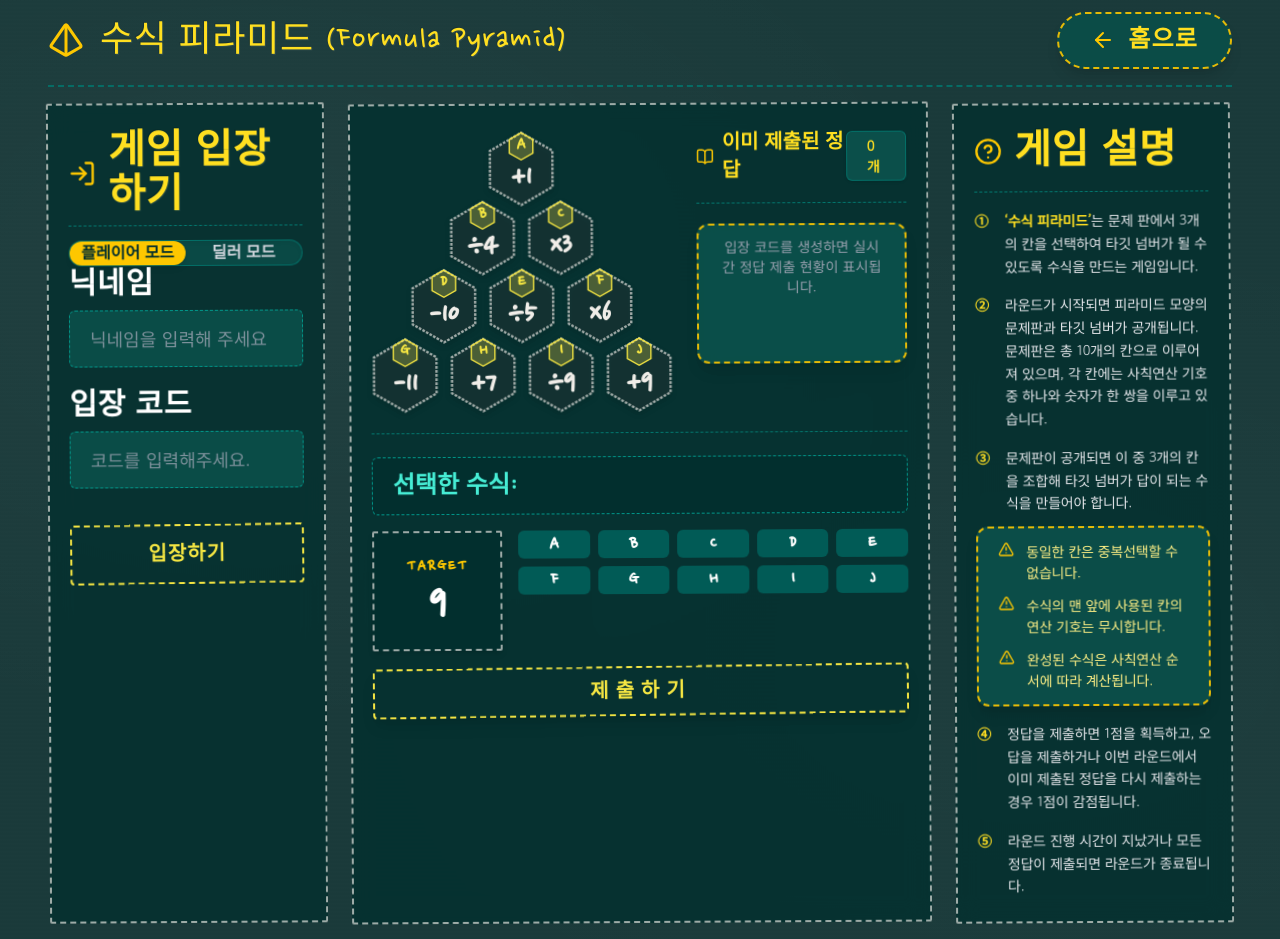
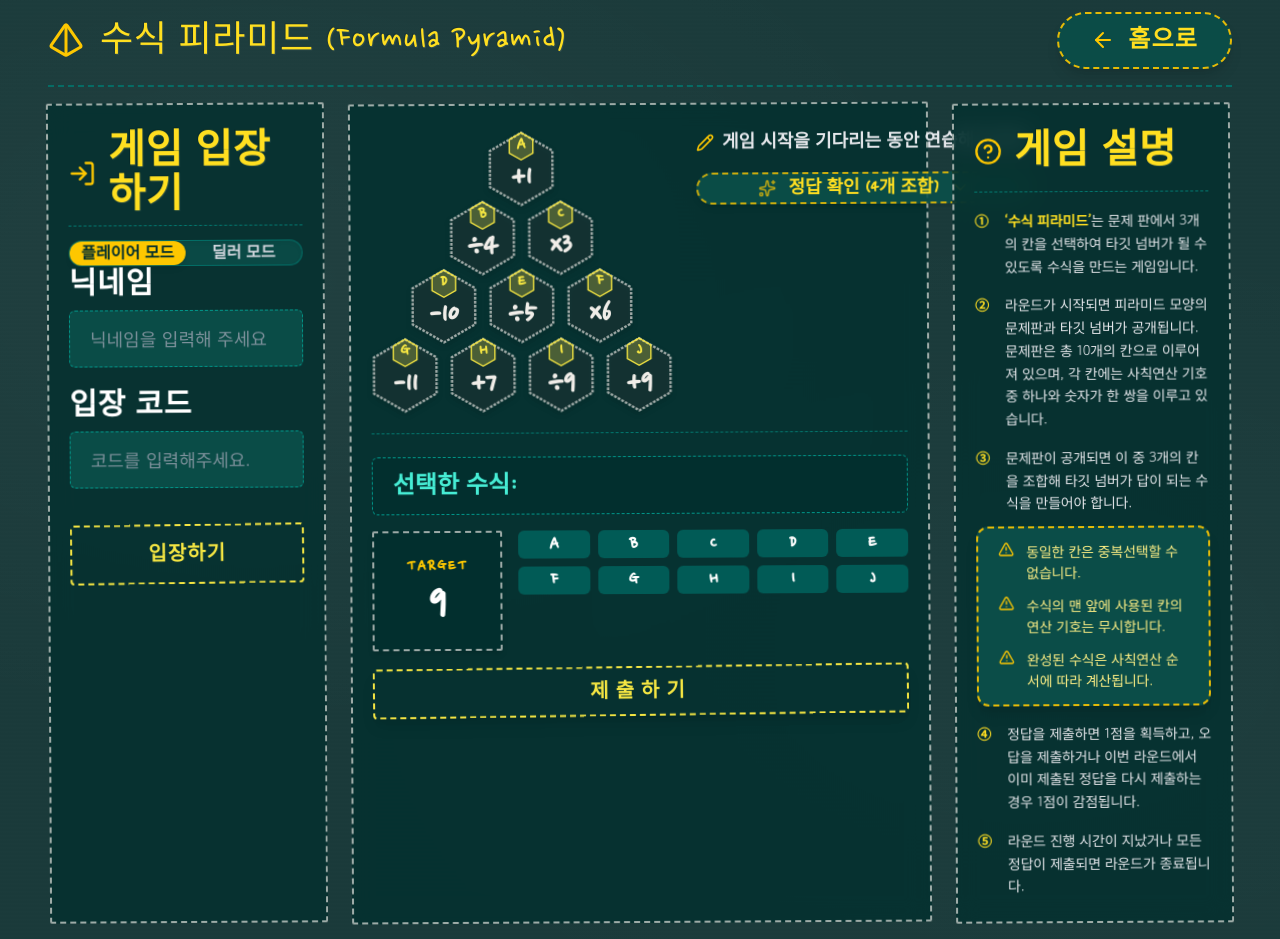
Before and after one commit to rlawlsdnjs78-infinity/infinitymath, a Next.js app: page /formula-pyramid in a window 1280 px wide. Built offline with nearby package versions, Linux system fonts and the light colour scheme.

Commit message:
fix: restore player mode practice UI with example answer dropdown and formula submission fields in Middle Box

```diff
--- a/src/app/formula-pyramid/page.tsx
+++ b/src/app/formula-pyramid/page.tsx
@@ -996,7 +996,88 @@ export default function FormulaPyramidPage() {
               </div>
             )}
 
-            {/* 대칭 수식 피라미드 보드 & 이미 제출된 정답 모니터 & 실시간 점수판 */}
+            {/* 대칭 수식 피라미드 보드 및 우측 모니터 영역 */}
+            {mode === "player" && !inGameRoom ? (
+              /* 플레이어 모드 대기/연습용 상단: 피라미드 + 연습 문구 & 정답 확인 버튼 */
+              <div className="flex flex-col xl:flex-row items-center xl:items-start justify-between gap-6 mb-1">
+                {/* 피라미드 보드 */}
+                <div className="flex flex-col items-center justify-center flex-shrink-0 py-2 mx-auto xl:mx-0">
+                  {PYRAMID_DATA.map((row, rowIndex) => (
+                    <div
+                      key={rowIndex}
+                      className="flex justify-center gap-2 sm:gap-2.5"
+                      style={{ marginTop: rowIndex === 0 ? "0px" : "-10px" }}
+                    >
+                      {row.map((node) => (
+                        <HexagonCell
+                          key={node.id}
+                          node={node}
+                          isSelected={selectedNodes.includes(node.id)}
+                        />
+                      ))}
+                    </div>
+                  ))}
+                </div>
+
+                {/* 우측: 연습 설명글 & 정답확인 버튼 & absolute 펼침 창 */}
+                <div className="relative flex-1 w-full flex flex-col items-center xl:items-stretch gap-4">
+                  <div
+                    className="flex items-center gap-2 text-xs sm:text-sm md:text-base xl:text-lg text-gray-200 font-semibold justify-center xl:justify-start whitespace-nowrap"
+                    style={{ fontFamily: "var(--font-chalk)", wordBreak: "keep-all" }}
+                  >
+                    <Pencil size={18} className="text-yellow-400 flex-shrink-0" />
+                    <span className="whitespace-nowrap">게임 시작을 기다리는 동안 연습해 보세요.</span>
+                  </div>
+
+                  {/* '정답 확인' 버튼 */}
+                  <button
+                    type="button"
+                    onClick={() => setShowSolutions(!showSolutions)}
+                    className="w-full flex items-center justify-center gap-3 px-5 py-3 rounded-full bg-teal-900/90 hover:bg-teal-800 border-2 border-dashed border-yellow-400/80 text-yellow-300 text-base sm:text-lg font-bold transition-all cursor-pointer shadow-md text-center"
+                    style={{ fontFamily: "var(--font-chalk)" }}
+                  >
+                    <Sparkles size={18} className="text-yellow-400 animate-pulse" />
+                    <span>정답 확인 ({validSolutions.length}개 조합)</span>
+                    {showSolutions ? <ChevronUp size={20} /> : <ChevronDown size={20} />}
+                  </button>
+
+                  {/* 예시 정답 펼침 목록 */}
+                  {showSolutions && (
+                    <div
+                      className="absolute top-full left-0 mt-1.5 w-full bg-teal-900/98 rounded-xl border-2 border-dashed border-yellow-400/90 shadow-2xl flex flex-col z-30 backdrop-blur-md overflow-hidden"
+                      style={{
+                        padding: "0.55rem 0.65rem",
+                        gap: "0.35rem",
+                      }}
+                    >
+                      {validSolutions.slice(0, 4).map((sol, idx) => (
+                        <button
+                          key={idx}
+                          type="button"
+                          onClick={() => {
+                            setSelectedNodes(sol.nodes);
+                            setTempNotice(null);
+                          }}
+                          className="w-full flex items-center justify-between rounded-lg bg-teal-950/95 hover:bg-yellow-400 hover:text-teal-950 text-white transition-all border border-teal-700/80 cursor-pointer shadow-sm group"
+                          style={{
+                            padding: "0.4rem 0.75rem",
+                            fontFamily: "var(--font-chalk)",
+                          }}
+                        >
+                          <span className="text-lg sm:text-xl font-black text-yellow-300 group-hover:text-teal-950 tracking-widest">
+                            {sol.nodes.join(" ")}
+                          </span>
+                          <span className="text-sm sm:text-base text-teal-200 group-hover:text-teal-950 font-extrabold tracking-wide">
+                            {sol.formulaStr.split(" ( ")[1]?.replace(" )", "")}
+                          </span>
+                        </button>
+                      ))}
+                    </div>
+                  )}
+                </div>
+              </div>
+            ) : (
+              /* 딜러 모드 또는 방 접속 시: 피라미드 보드 + 이미 제출된 정답 모니터 */
               <div className="flex flex-col xl:flex-row items-center xl:items-start justify-between gap-6 mb-1">
                 {/* 피라미드 보드 */}
                 <div className="flex flex-col items-center justify-center flex-shrink-0 py-2 mx-auto xl:mx-0">
@@ -1125,6 +1206,7 @@ export default function FormulaPyramidPage() {
                   )}
                 </div>
               </div>
+            )}
 
             {/* 중간 점선 구분선 */}
             <div className="w-full border-t border-dashed border-teal-600/70" style={{ marginTop: "0.2rem", marginBottom: "0.4rem" }} />
```
Lines whose indentation alone changed are shown as unchanged.
